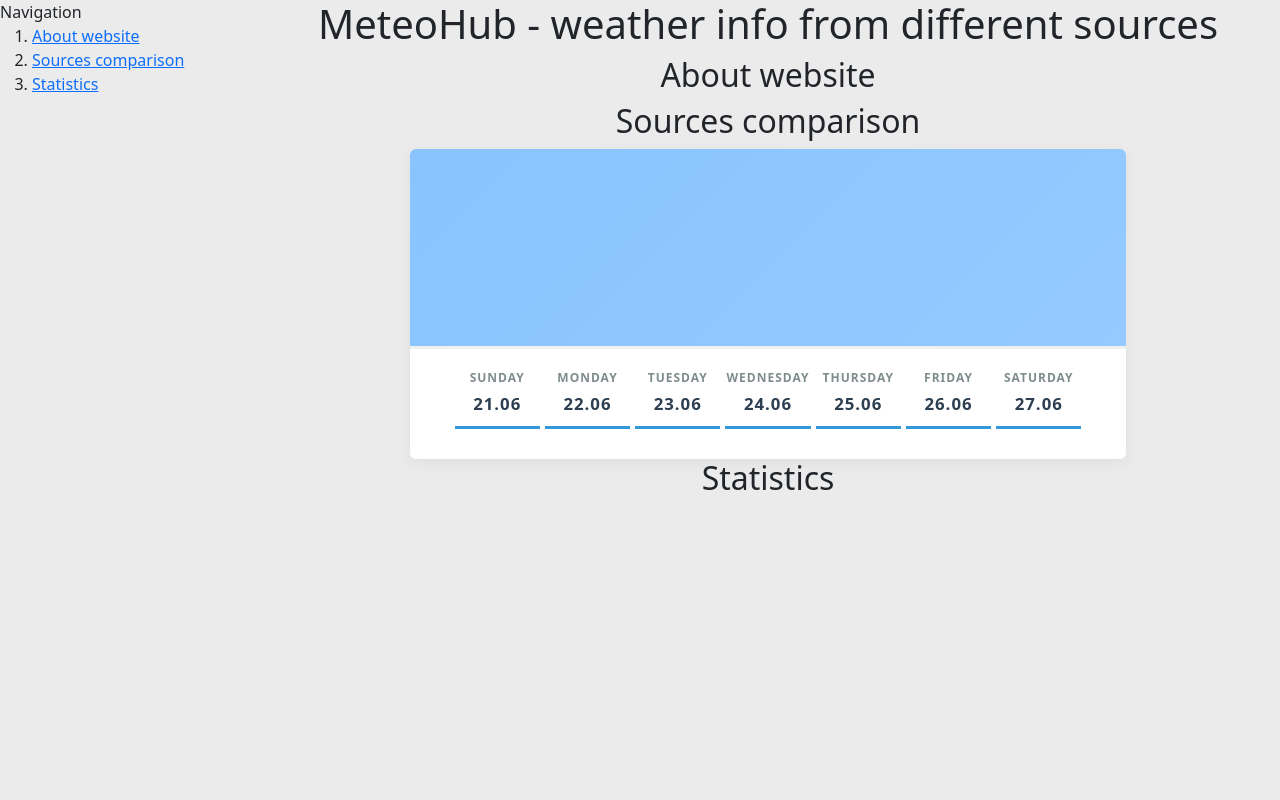
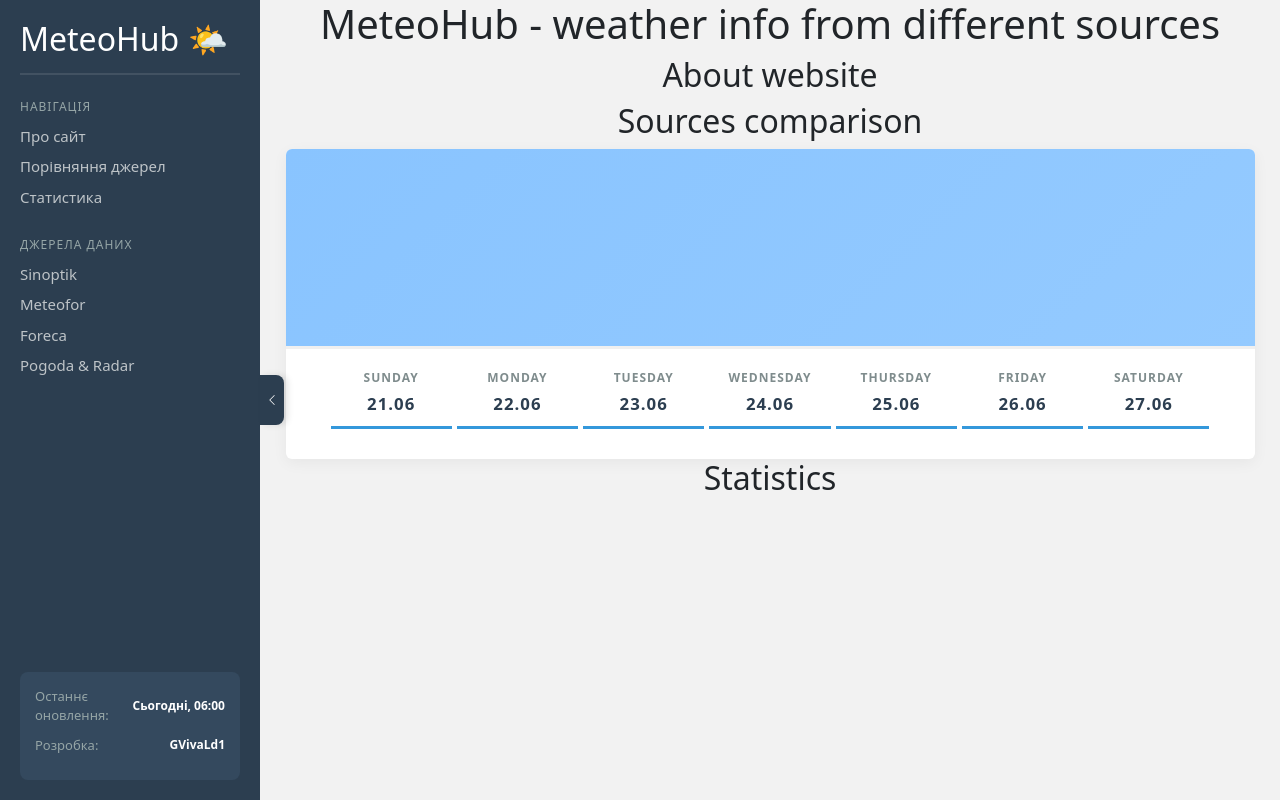
Before and after one commit to GVivaLd1/meteohub, a Django app: page / in a window 1280 px wide. Run offline with Django 5.2, Linux system fonts and the light colour scheme; data that the repository does not hold is empty.

Commit message:
feat: stylize sidebar panel

```diff
--- a/meteohub/main/static/main/css/style.css
+++ b/meteohub/main/static/main/css/style.css
@@ -8,18 +8,150 @@
 
 body {
     display: flex;
-    background-color: rgb(235, 235, 235);
+    background-color: rgb(242, 242, 242);
+    min-height: 100vh;
+    margin: 0;
+    overflow-x: hidden;
 }
 
-aside {
-    width: 20%;
+.sidebar {
+    width: 260px;
+    background-color: #2c3e50;
+    color: #ecf0f1;
+    position: sticky;
+    top: 0;
+    height: 100vh;
+    flex-shrink: 0;
+    transition: margin-left 0.4s cubic-bezier(0.25, 0.8, 0.25, 1);
+    margin-left: 0;
+    z-index: 100;
+}
+
+.sidebar.collapsed {
+    margin-left: -260px;
+}
+
+.sidebar-content {
+    padding: 20px;
+    display: flex;
+    flex-direction: column;
+    height: 100%;
+    overflow-y: auto;
+    overflow-x: hidden;
+}
+
+.sidebar-content::-webkit-scrollbar {
+    width: 6px;
+}
+
+.sidebar-content::-webkit-scrollbar-thumb {
+    background: rgba(255, 255, 255, 0.15);
+    border-radius: 4px;
+}
+
+.sidebar-brand h2 {
+    color: #fff;
+    margin-top: 0;
+    border-bottom: 2px solid rgba(255,255,255,0.1);
+    padding-bottom: 15px;
+    margin-bottom: 25px;
+}
+
+.sidebar-nav h3 {
+    font-size: 12px;
+    text-transform: uppercase;
+    color: #95a5a6;
+    letter-spacing: 1px;
+    margin-bottom: 10px;
+}
+
+.sidebar-nav ul {
+    list-style: none;
+    padding: 0;
+    margin: 0 0 30px 0;
+}
+
+.sidebar-nav li {
+    margin-bottom: 8px;
+}
+
+.sidebar-nav a {
+    color: #bdc3c7;
+    text-decoration: none;
+    font-size: 15px;
+    transition: color 0.2s, padding-left 0.2s;
+    display: block;
+}
+
+.sidebar-nav a:hover {
+    color: #3498db;
+    padding-left: 5px;
+}
+
+.sidebar-info {
+    margin-top: auto;
+    background-color: #34495e;
+    padding: 15px;
+    border-radius: 8px;
+    font-size: 13px;
+}
+
+.info-block {
+    display: flex;
+    justify-content: space-between;
+    align-items: center;
+    margin-bottom: 10px;
+}
+
+.info-label {
+    color: #95a5a6;
+}
+
+.info-value {
+    color: #fff;
+    font-weight: bold;
+    text-align: right;
+    white-space: nowrap;
+    font-size: 12px;
+}
+
+.toggle-btn {
+    position: absolute;
+    right: -24px;
+    top: 50%;
+    transform: translateY(-50%);
+    width: 24px;
+    height: 50px;
+    background-color: #2c3e50;
+    border: none;
+    border-radius: 0 8px 8px 0;
+    color: white;
+    cursor: pointer;
+    display: flex;
+    align-items: center;
+    justify-content: center;
+    box-shadow: 4px 0 6px rgba(0,0,0,0.1);
+    transition: background-color 0.2s;
+}
+
+.toggle-btn:hover {
+    background-color: #34495e;
+}
+
+.toggle-btn svg {
+    transition: transform 0.4s ease;
+}
+
+.sidebar.collapsed .toggle-btn svg {
+    transform: rotate(180deg);
 }
 
 main {
+    flex-grow: 1;
     display: flex;
     flex-direction: column;
     align-items: center;
-    width: 80%;
+    transition: all 0.4s ease;
 }
 
 header, section {
@@ -31,11 +163,13 @@ header, section {
 }
 
 #weather-info {
-    width: 70%;
+    width: 95%;
+    max-width: 1050px;
     border-radius: var(--main-radius);
     background-color: white;
     padding-bottom: 20px;
     box-shadow: 0 4px 15px rgba(0,0,0,0.05);
+    margin: 0 auto;
 }
 
 #summary {
--- a/meteohub/main/templates/main/index.html
+++ b/meteohub/main/templates/main/index.html
@@ -9,17 +9,51 @@
     <link href="https://cdn.jsdelivr.net/npm/bootstrap@5.3.8/dist/css/bootstrap.min.css" rel="stylesheet" integrity="sha384-sRIl4kxILFvY47J16cr9ZwB07vP4J8+LH7qKQnuqkuIAvNWLzeN8tE5YBujZqJLB" crossorigin="anonymous">
     <link rel="stylesheet" href="{% static 'main/css/style.css' %}" />
     <title>MeteoHub</title>
+    <script src="{% static 'main/js/script.js' %}" defer></script>
 </head>
 <body>
-    <aside>
-        <nav>
-            Navigation
-            <ol start="1">
-                <li><a href="#about">About website</a></li>
-                <li><a href="#comparison">Sources comparison</a></li>
-                <li><a href="#statistics">Statistics</a></li>
-            </ol>
-        </nav>
+    <aside id="sidebar" class="sidebar">
+        <div class="sidebar-content">
+            <div class="sidebar-brand">
+                <h2>MeteoHub 🌤️</h2>
+            </div>
+
+            <nav class="sidebar-nav">
+                <h3>Навігація</h3>
+                <ul>
+                    <li><a href="#about">Про сайт</a></li>
+                    <li><a href="#comparison">Порівняння джерел</a></li>
+                    <li><a href="#statistics">Статистика</a></li>
+                </ul>
+            </nav>
+
+            <nav class="sidebar-nav">
+                <h3>Джерела даних</h3>
+                <ul>
+                    <li><a href="https://sinoptik.ua/" target="_blank">Sinoptik</a></li>
+                    <li><a href="https://meteofor.com.ua/" target="_blank">Meteofor</a></li>
+                    <li><a href="https://www.foreca.com.ua/Ukraine/kyiv?tenday/" target="_blank">Foreca</a></li>
+                    <li><a href="https://www.pogodairadar.com.ua/" target="_blank">Pogoda & Radar</a></li>
+                </ul>
+            </nav>
+
+            <div class="sidebar-info">
+                <div class="info-block">
+                    <span class="info-label">Останнє оновлення:</span>
+                    <span class="info-value">Сьогодні, 06:00</span>
+                </div>
+                <div class="info-block">
+                    <span class="info-label">Розробка:</span>
+                    <span class="info-value">GVivaLd1</span>
+                </div>
+            </div>
+        </div>
+
+        <button id="toggle-sidebar-btn" class="toggle-btn">
+            <svg xmlns="http://www.w3.org/2000/svg" width="16" height="16" fill="currentColor" viewBox="0 0 16 16">
+                <path fill-rule="evenodd" d="M11.354 1.646a.5.5 0 0 1 0 .708L5.707 8l5.647 5.646a.5.5 0 0 1-.708.708l-6-6a.5.5 0 0 1 0-.708l6-6a.5.5 0 0 1 .708 0z"/>
+            </svg>
+        </button>
     </aside>
     <main>
         <header>
```
